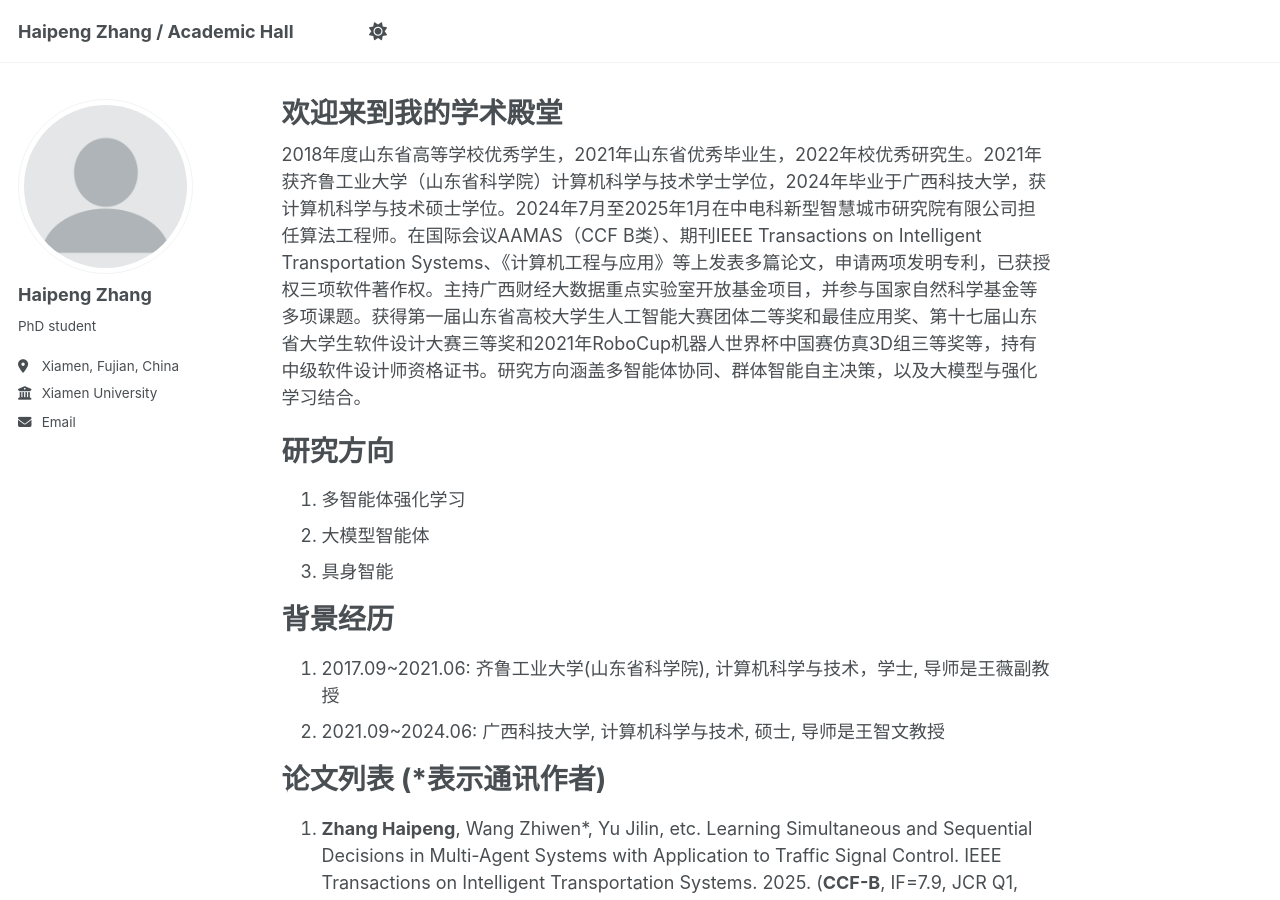
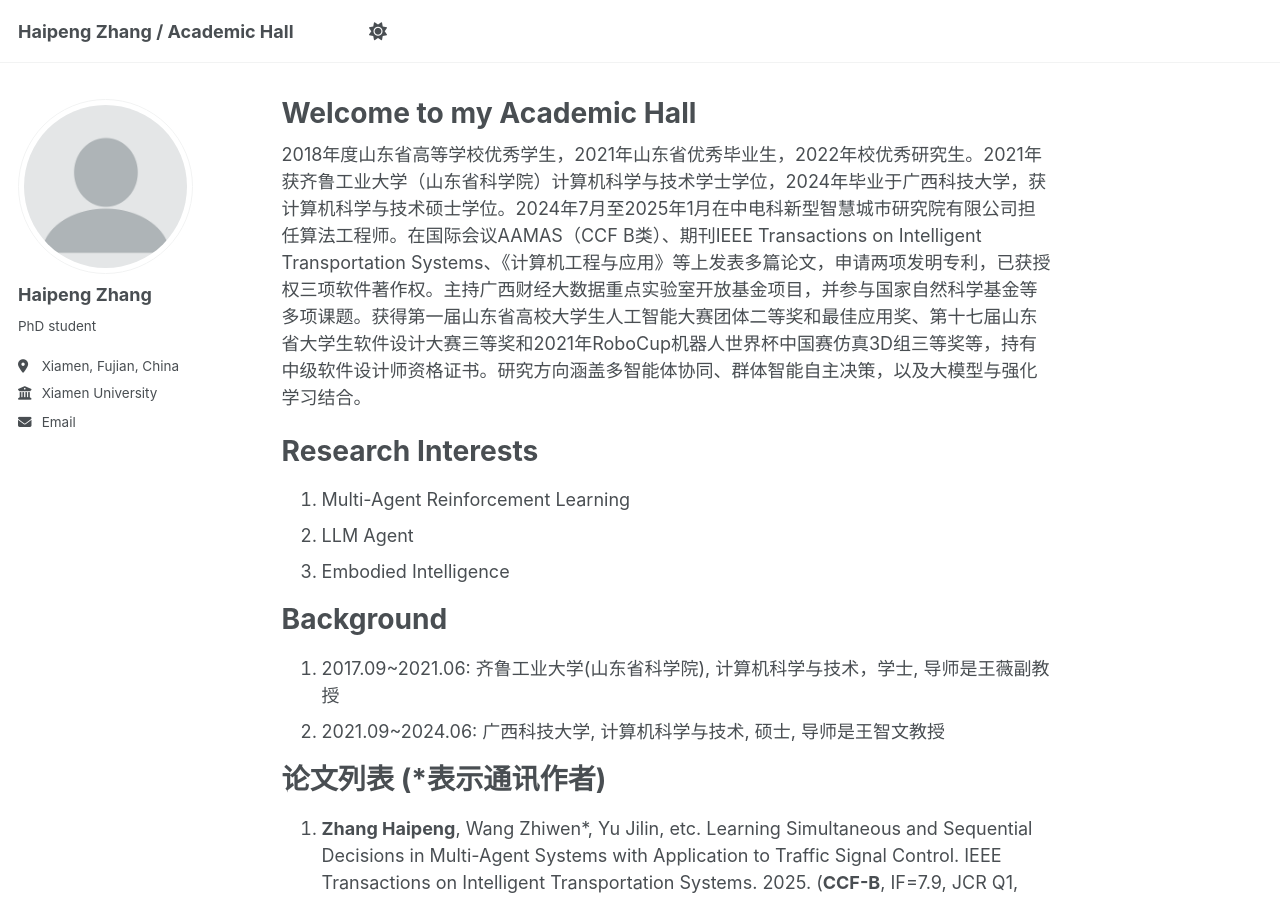
Before and after one commit to Harry-first/haipengzhang, a Jekyll site: the page built from _pages/about.md, in a window 1280 px wide and 900 px high. Built offline with Jekyll 4.4.1, drawn with Linux system fonts in a browser that asks for light colours.

Commit message:
Update about.md

```diff
--- a/_pages/about.md
+++ b/_pages/about.md
@@ -1,6 +1,6 @@
 ---
 permalink: /
-title: "欢迎来到我的学术殿堂"
+title: "Welcome to my Academic Hall"
 author_profile: true
 redirect_from:
   - /about/
@@ -9,13 +9,13 @@ redirect_from:
 
 2018年度山东省高等学校优秀学生，2021年山东省优秀毕业生，2022年校优秀研究生。2021年获齐鲁工业大学（山东省科学院）计算机科学与技术学士学位，2024年毕业于广西科技大学，获计算机科学与技术硕士学位。2024年7月至2025年1月在中电科新型智慧城市研究院有限公司担任算法工程师。在国际会议AAMAS（CCF B类）、期刊IEEE Transactions on Intelligent Transportation Systems、《计算机工程与应用》等上发表多篇论文，申请两项发明专利，已获授权三项软件著作权。主持广西财经大数据重点实验室开放基金项目，并参与国家自然科学基金等多项课题。获得第一届山东省高校大学生人工智能大赛团体二等奖和最佳应用奖、第十七届山东省大学生软件设计大赛三等奖和2021年RoboCup机器人世界杯中国赛仿真3D组三等奖等，持有中级软件设计师资格证书。研究方向涵盖多智能体协同、群体智能自主决策，以及大模型与强化学习结合。
 
-**研究方向**
+**Research Interests**
 ======
-1. 多智能体强化学习
-2. 大模型智能体
-3. 具身智能
+1. Multi-Agent Reinforcement Learning
+2. LLM Agent
+3. Embodied Intelligence
 
-**背景经历**
+**Background**
 ======
 1. 2017.09~2021.06: 齐鲁工业大学(山东省科学院), 计算机科学与技术，学士, 导师是王薇副教授
 2. 2021.09~2024.06: 广西科技大学, 计算机科学与技术, 硕士, 导师是王智文教授
```
